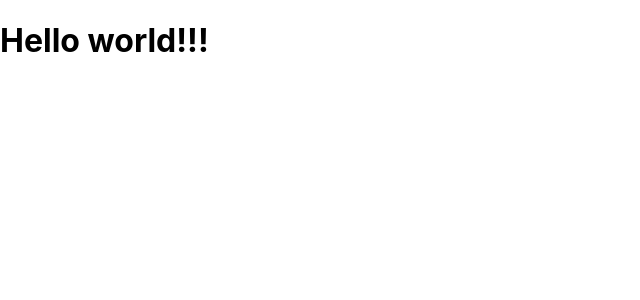
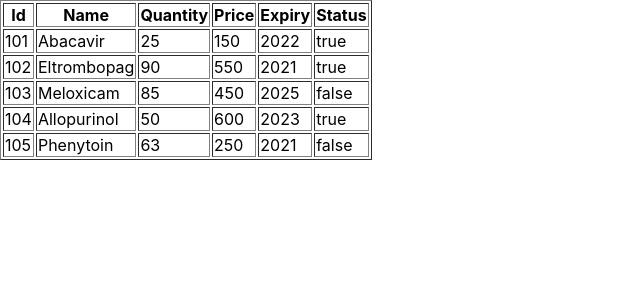
Before and after one commit to Ruchigevariya/firstproject, a React (Create React App) app: page / in a window 1280 px wide. Shown: the top 300 px of the page, without its empty margins (0-640 px from the left). Built offline with nearby package versions, Linux system fonts and the light colour scheme.

Commit message:
changes....

```diff
--- a/src/App.js
+++ b/src/App.js
@@ -5,52 +5,121 @@
 function App() {
 
     // Array:-
-    let arr1 = [10,20,30,40,50]
+    // let arr1 = [10,20,30,40,50]
 
-    // copy
-    let arr2 = [...arr1]
+    // // copy
+    // let arr2 = [...arr1]
 
-    console.log(arr2);
+    // console.log(arr2);
 
-    // Merging
-    let arr3 = [99,...arr1,100]
-    console.log(arr3);
+    // // Merging
+    // let arr3 = [99,...arr1,100]
+    // console.log(arr3);
 
-    // destructuring
-    let [a,b,c,d,e] =arr1
+    // // destructuring
+    // let [a,b,c,d,e] =arr1
 
-    console.log(c);
+    // console.log(c);
 
-    // object:-
+    // // object:-
 
-    let Obj1 ={
-      id:101,
-      name:'Ruchi'
-    };
+    // let Obj1 ={
+    //   id:101,
+    //   name:'Ruchi'
+    // };
 
-    //copy
-    let Obj2 ={...Obj1}
+    // //copy
+    // let Obj2 ={...Obj1}
 
-    console.log(Obj2);
+    // console.log(Obj2);
 
-    // Merging
-    let Obj3 ={
-      id:102,
-      name:'Richa',
-      location:'Surat',
-      ...Obj1
-    };
+    // // Merging
+    // let Obj3 ={
+    //   id:102,
+    //   name:'Richa',
+    //   location:'Surat',
+    //   ...Obj1
+    // };
 
-    console.log(Obj3);
+    // console.log(Obj3);
 
-    // destructuring
-    let {id,name,location} = Obj1
+    // // destructuring
+    // let {id,name,location} = Obj1
 
-    console.log(name);
+    // console.log(name);
+
+    let data =
+    [
+       {
+         id: 101,
+         name: 'Abacavir',
+         quantity: 25,
+         price: 150,
+         expiry: 2022,
+         status: true
+       },
+       {
+         id: 102,
+         name: 'Eltrombopag',
+         quantity: 90,
+         price: 550,
+         expiry: 2021,
+         status: true
+       },
+       {
+         id: 103,
+         name: 'Meloxicam',
+         quantity: 85,
+         price: 450,
+         expiry: 2025,
+         status: false
+       },
+       {
+         id: 104,
+         name: 'Allopurinol',
+         quantity: 50,
+         price: 600,
+         expiry: 2023,
+         status: true
+       },
+       {
+         id: 105,
+         name: 'Phenytoin',
+         quantity: 63,
+         price: 250,
+         expiry: 2021,
+         status: false
+       }
+     ];
   return (
     <div>
-      <Demo />
+      <table border='1'>
+        <th>Id</th>
+        <th>Name</th>
+        <th>Quantity</th>
+        <th>Price</th>
+        <th>Expiry</th>
+        <th>Status</th>
+
+      {
+
+          data.map((d) => {
+            return(
+              <tr>
+                <td>{d.id}</td>
+                <td>{d.name}</td>
+                <td>{d.quantity}</td>
+                <td>{d.price}</td>
+                <td>{d.expiry}</td>
+                <td>{d.status.toString()}</td>
+            </tr>
+            )
+          })
+
+        }
+        </table>
     </div>
+
   );
 }
 
```
